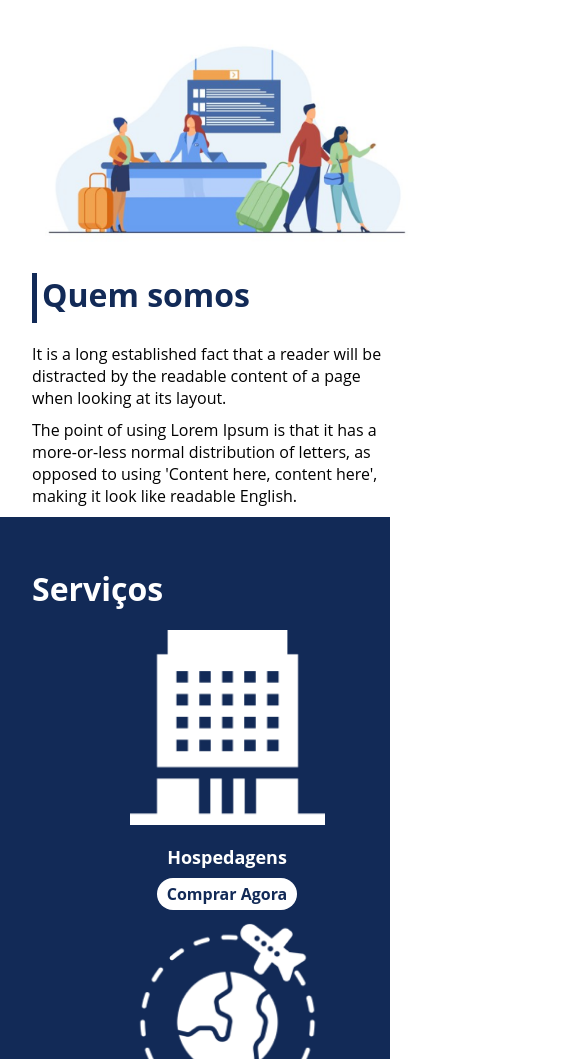
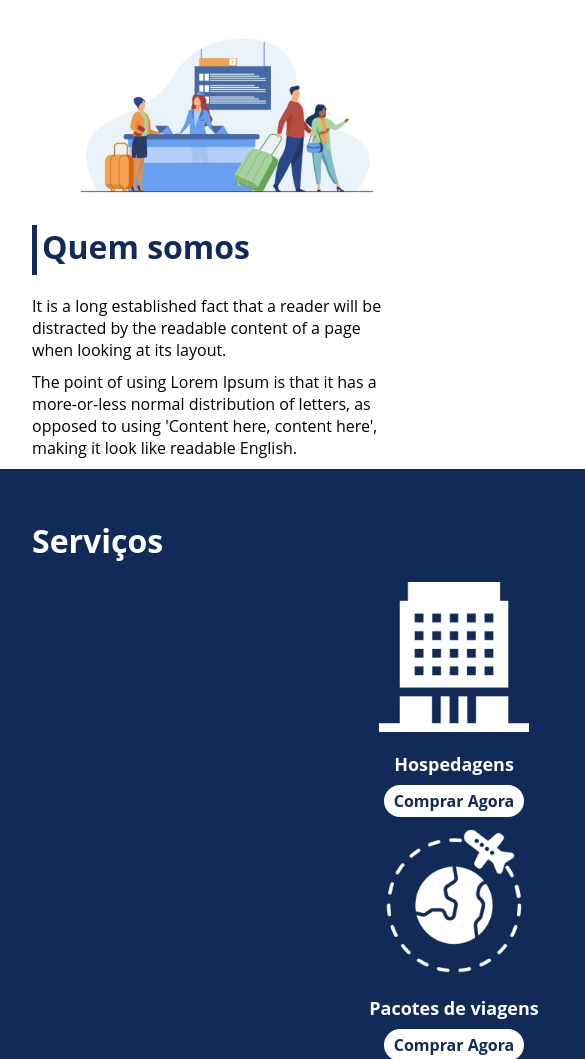
Before and after one commit to projetos-Alisson/Turismos, a plain HTML site: page index.html in a window 390 px wide. Shown: the part 941-2000 px from the top of the page, 585 px wide, since content can reach past the window. Drawn offline with Linux system fonts and the light colour scheme.

Commit message:
Retirando faixa branca e alterando tamnho de imgs

```diff
--- a/style.css
+++ b/style.css
@@ -33,7 +33,8 @@ header{
     height: 100px;
     display: flex;
     align-items: center;
-    color: #fff
+    color: #fff;
+    min-width: 100vh;
 }
 
 header .list-items{
@@ -124,6 +125,7 @@ h1#title-logo{
 .container-externo{
     background-color: #122A57;
     width: 100%;
+    min-width: 100vh;
 }
 
 #servicos{
@@ -245,6 +247,7 @@ h1#title-logo{
     height: 10px;
     background-color: #122A57;
     margin-right: 5px;
+
 }
 
 
@@ -255,6 +258,7 @@ footer{
     height: 70px;
     display: flex;
     align-items: center;
+    min-width: 100vh;
 }
 
 footer .footer{
@@ -264,14 +268,19 @@ footer .footer{
 
 
 /*mobile*/
-@media(max-width: 992px){
+@media(max-width: 1200px){
     .flex-container{
         flex-direction: column;
-        margin-left: 2rem;
+         margin-left: 2rem;
+
     }
 
     .apresentacao{
         flex-direction: column-reverse;
+    }
+
+    div img{
+        max-width: 75%;
     }
 
     .apresentacao .text-apresentacao{
@@ -289,11 +298,12 @@ footer .footer{
 
     .list-servicos{
         flex-direction: column;
-    }
+        margin: auto;
+     }
 
     .item-servicos img{
-        width: 50%;
-        margin: auto;
+        width: 70%;
+
     }
 
     .list-planos{
```
